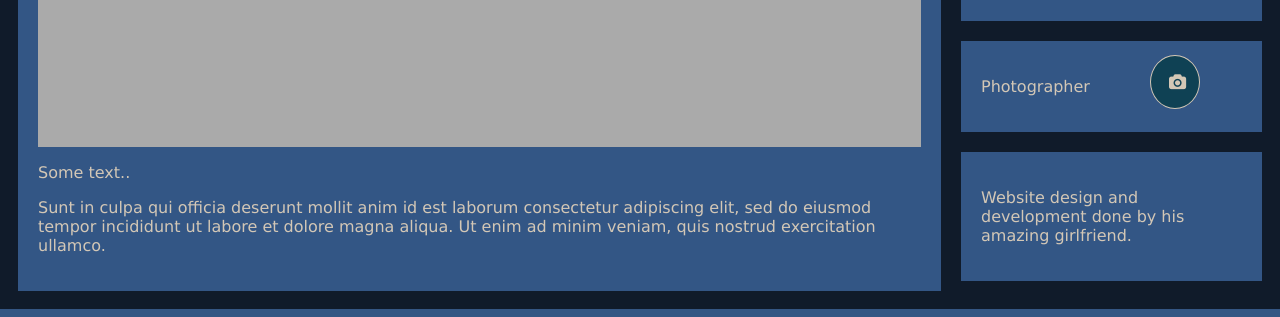
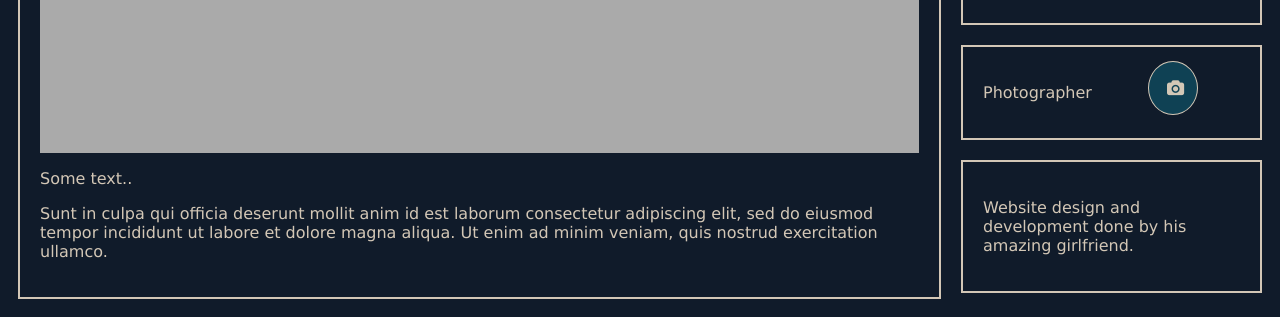
Before and after one commit to npotts02/jamesabsalomsax.com, a Flask app: page /views/ in a window 1280 px wide. Shown: the part 1553-1870 px from the top of the page. Run offline with Flask 2, Linux system fonts and the light colour scheme.

Commit message:
fixed colour, added transparent boxes

```diff
--- a/templates/index.html
+++ b/templates/index.html
@@ -104,9 +104,9 @@ body {
 
 /* Add a card effect for articles */
 .card {
-  background-color: #335685;
   padding: 20px;
   margin-top: 20px;
+  border: 0.15em solid #d3c7b6;
 }
 
 .subcard{
```
